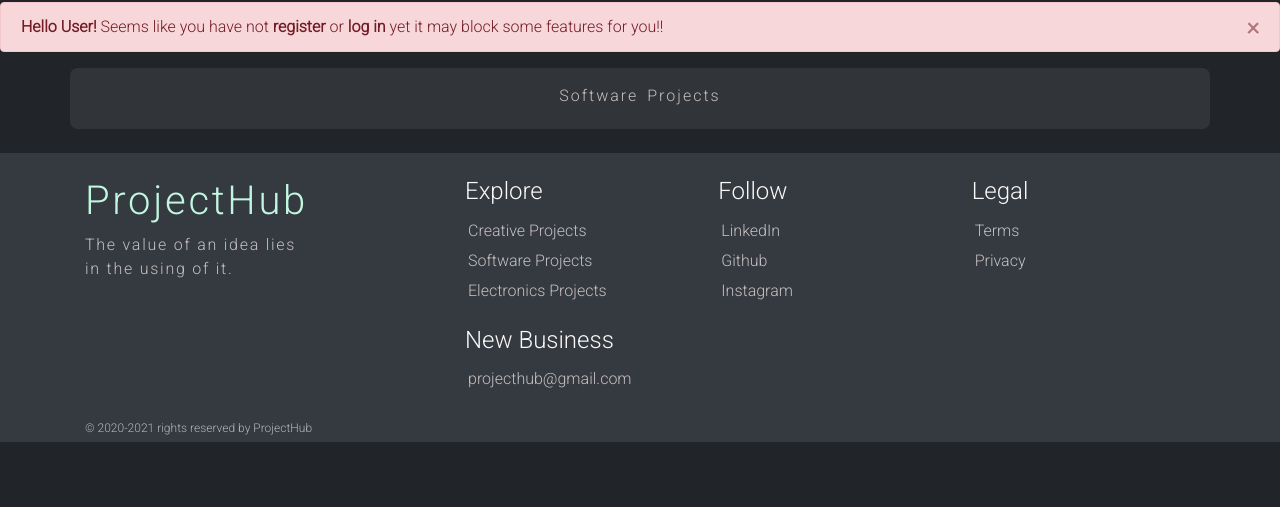
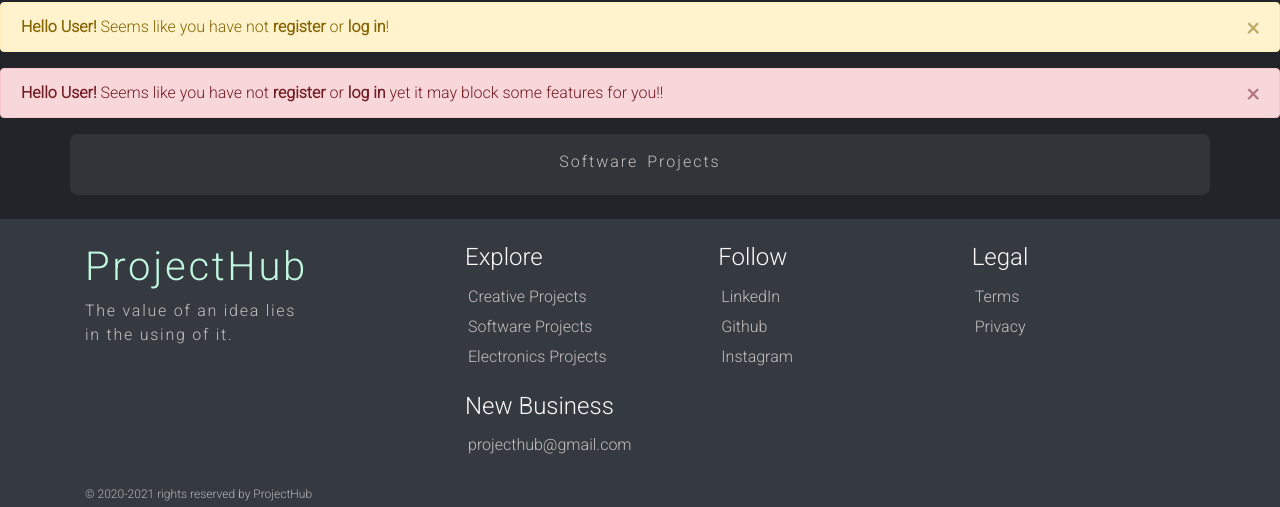
Before and after one commit to ironsubhajit/ProjectO, a Django app: page /projects/software-projects/ in a window 1280 px wide. Shown: the part 70-577 px from the top of the page. Run offline with Django 3.2, Linux system fonts and the light colour scheme; data that the repository does not hold is empty.

Commit message:
update base template

```diff
--- a/ProjectO/templates/ProjectO/base.html
+++ b/ProjectO/templates/ProjectO/base.html
@@ -49,6 +49,15 @@
   <!--Navbar for new/logged-out user-->
   {% include 'ProjectO/_navbar.html' %}
   <!-- navbar ends here -->
+  {% if not user.is_authenticated %}
+  <!-- if a user not registered or logged-in -->
+  <div class="alert alert-warning alert-dismissible fade show" role="alert">
+    <strong>Hello User!</strong> Seems like you have not <strong>register</strong> or <strong>log in</strong>!
+    <button type="button" class="close" data-dismiss="alert" aria-label="Close">
+      <span aria-hidden="true">&times;</span>
+    </button>
+  </div>
+  {% endif %}
 
   <!-- Main content -->
   {% block content %}
```
Also changed, not shown: ProjectO/templates/ProjectO/index.html (+0 -10 lines).
